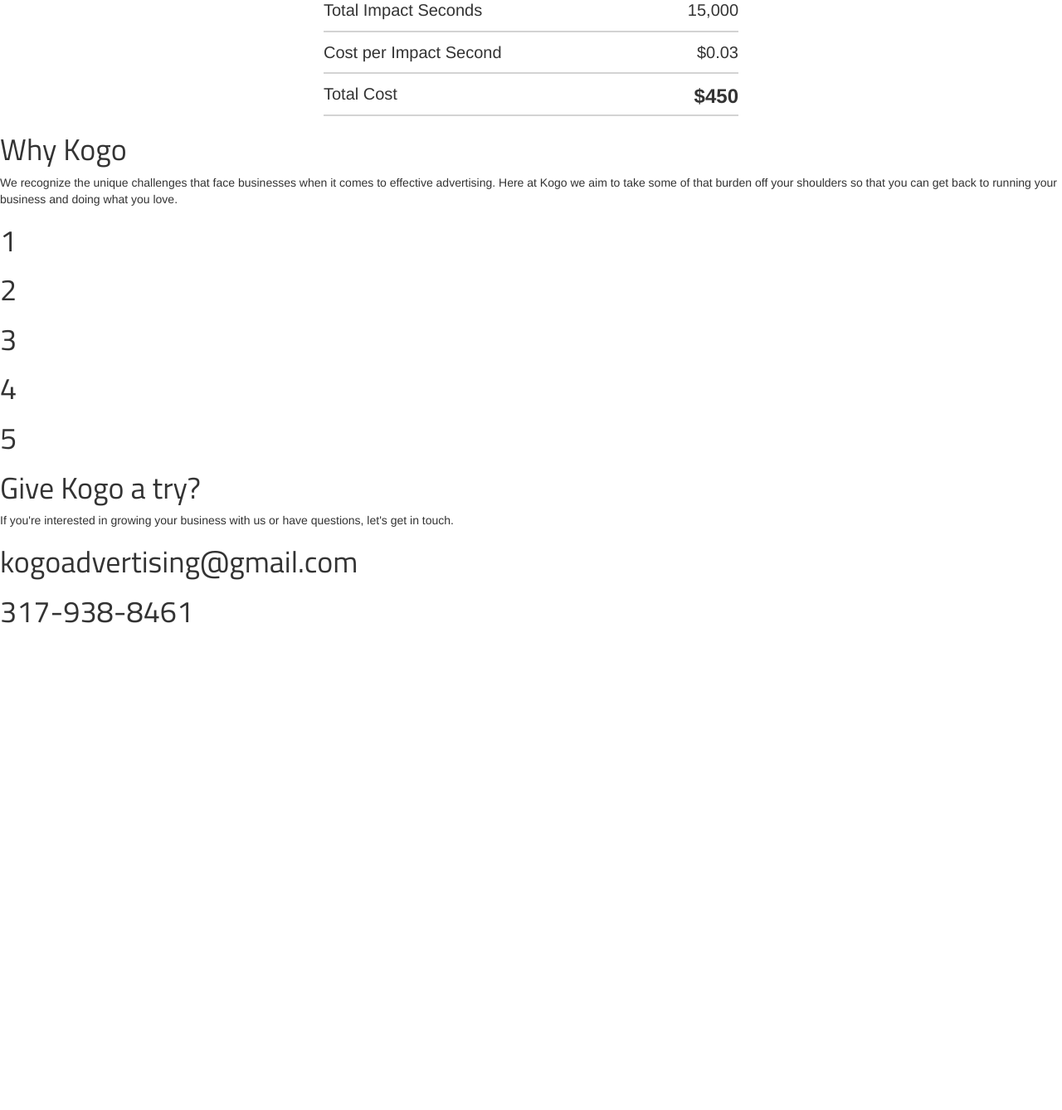
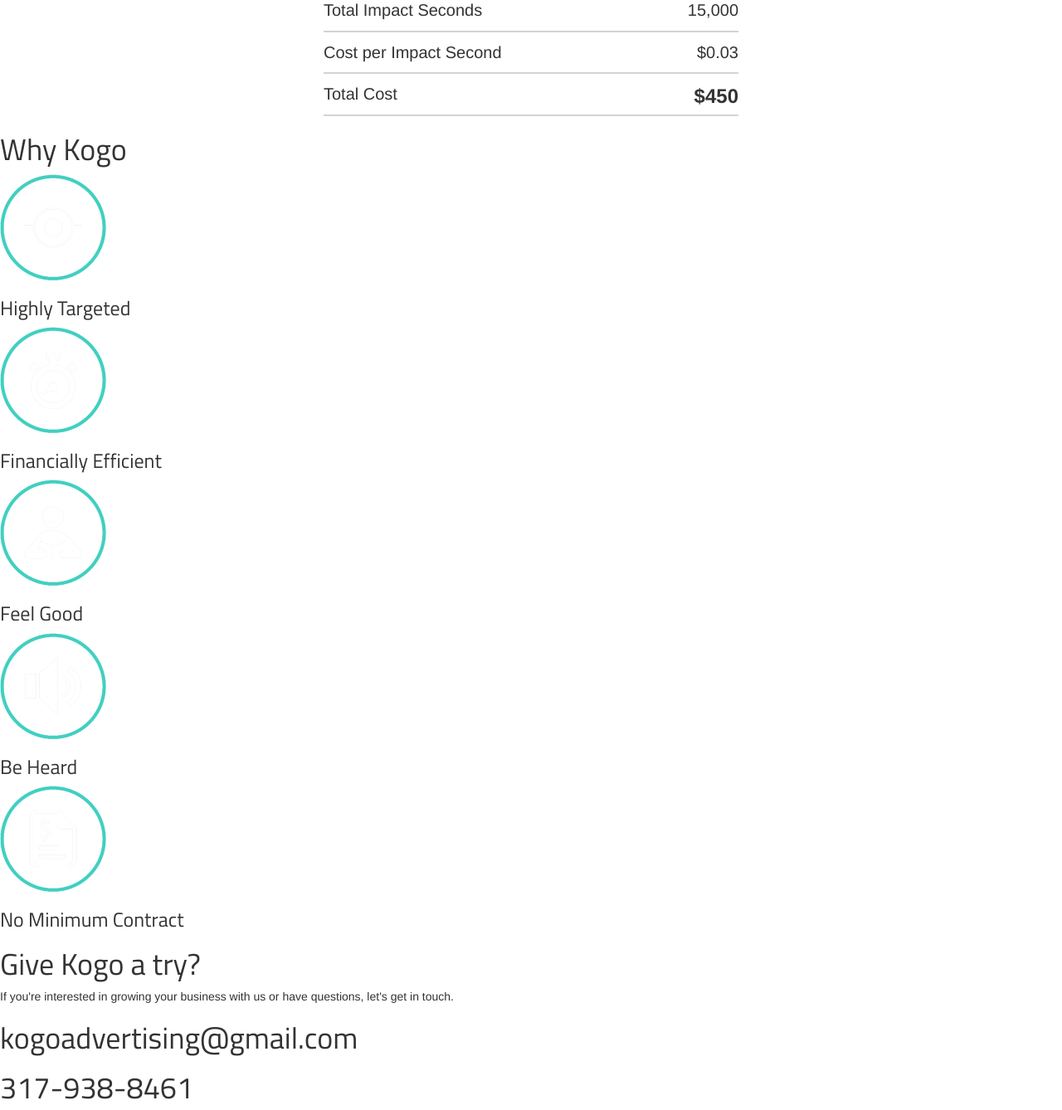
Before and after one commit to akyker20/KogoBusinesses, a Django app: page / in a window 1280 px wide. Shown: the part 2395-3733 px from the top of the page at 83% size. Before the commit the page ends 3146 px from the top, so only its background shows below. Run offline with Django 3.2, Linux system fonts and the light colour scheme; some libraries are stand-ins or nearby versions.

Commit message:
added icons

```diff
--- a/kogo/static/css/company/desktop.css
+++ b/kogo/static/css/company/desktop.css
@@ -37,9 +37,16 @@ section.intro h1, section.why-kogo h1, section.service h1 {
 	font-size: 50px;
 }
 
+p.no-border {
+	border-bottom: none;
+}
+
 div.info-container {
 	width: 1300px;
 	margin: 0px auto;
+}
+
+section.intro div.info-container {
 	overflow: auto;
 }
 
@@ -90,9 +97,33 @@ div#student-video-player {
 	float: left;
 }
 
+
+
 section.why-kogo h1 {
 	text-align: center;
 	margin-bottom: 50px;
+}
+
+section.why-kogo img {
+	width: 140px;
+}
+
+section h1 {
+	font-size: 50px;
+}
+
+section.why-kogo h1 {
+	font-size: 70px;
+	margin-bottom: 90px;
+}
+
+section.why-kogo div.icon-info, section.why-kogo p.summary {
+	font-size: 3.0em;
+	font-family: "Titillium Web",sans-serif;
+}
+
+section.why-kogo p.summary {
+	font-size: 1.8em;
 }
 
 div.service-video {
@@ -206,6 +237,10 @@ p.contact-summary {
 	width: 500px;
 }
 
+div.icon-info-container {
+	margin-top: 80px;
+}
+
 div.icons-container {
 	margin: 30px 0px;
 	overflow: auto;
@@ -214,7 +249,6 @@ div.icons-container {
 
 div.icon {
 	text-align: center;
-	width: 230px;
-	font-size: 75px;
+	width: 260px;
 	float: left;
 }
--- a/kogo/static/js/companies.js
+++ b/kogo/static/js/companies.js
@@ -11,13 +11,41 @@ $(document).ready(function(){
 		var hoverDate = new Date();
 		if(hoverDate.getTime() - lastHoverDate.getTime() > halfASecond) {
 			var data = $(this).data("id");
-			$("div.icon-info:visible").hide();
+			$("div.icon-info:visible").each(function(index) {
+        deselectImage($("div.icon[data-id=" + $(this).data("id") + "] img")[0]);
+      });
+      $("div.icon-info:visible").hide();
+
 			var infoContainerToShow = $("div.icon-info[data-id=" + data + "]");
+      var imgSelected = $(this).find("img");
+      selectImage(imgSelected[0]);
 			infoContainerToShow.fadeIn(1000);
 			lastHoverDate = hoverDate;
 		}
 	}, function() {});
 });
+
+String.prototype.splice = function( idx, rem, s ) {
+    return (this.slice(0,idx) + s + this.slice(idx + Math.abs(rem)));
+};
+
+var selectImage = function(img) {
+  if(!$(img).hasClass("selected")) {
+    var unselectedSrc = $(img).attr('src');
+    var insertIndex = unselectedSrc.indexOf(".");
+    $(img).attr('src', unselectedSrc.slice(0, insertIndex) + "S.png");
+    $(img).addClass("selected");
+  }
+};
+
+var deselectImage = function(img) {
+  if($(img).hasClass("selected")) {
+    var selectedSrc = $(img).attr('src');
+    var insertIndex = selectedSrc.indexOf(".");
+    $(img).attr('src', selectedSrc.slice(0, insertIndex-1) + ".png");
+    $(img).removeClass("selected");
+  }
+}
 
 var resetPaddingOfIntroSectionToFitBrowserHeight = function() {
 	var screenHeight = $(window).height();
@@ -36,7 +64,6 @@ var tag = document.createElement('script');
     //    after the API code downloads.
     var player;
     function onYouTubeIframeAPIReady() {
-    	alert("Hello");
       player = new YT.Player('student-video-player', {
         height: '390',
         width: '640',
--- a/kogo/templates/companies.html
+++ b/kogo/templates/companies.html
@@ -117,39 +117,56 @@
 </section>
 
 <section class="why-kogo">
+	<div class="info-container">
 		<div class="why-kogo-intro">
 			<h1>Why Kogo</h1>
-			<p class="summary">
+<!-- 			<p class="summary no-border">
 				We recognize the unique challenges that face businesses when it comes to effective advertising. Here at Kogo we aim to take some of that burden off your shoulders so that you can get back to running your business and doing what you love.
-			</p>
+			</p> -->
 		</div>
 		<div class="icon-info-container">
 			<div class="icons-container">
-				<div class="icon" data-id="1"><h1>1</h1></div>
-				<div class="icon" data-id="2"><h1>2</h1></div>
-				<div class="icon" data-id="3"><h1>3</h1></div>
-				<div class="icon" data-id="4"><h1>4</h1></div>
-				<div class="icon" data-id="5"><h1>5</h1></div>
+				<div class="icon" data-id="1">
+					<img src="{{STATIC_URL}}images/target.png">
+					<h3>Highly Targeted</h3>
+				</div>
+				<div class="icon" data-id="2">
+					<img src="{{STATIC_URL}}images/time.png">
+					<h3>Financially Efficient</h3>
+				</div>
+				<div class="icon" data-id="3">
+					<img src="{{STATIC_URL}}images/graduate.png">
+					<h3>Feel Good</h3>
+				</div>
+				<div class="icon" data-id="4">
+					<img src="{{STATIC_URL}}images/loud.png">
+					<h3>Be Heard</h3>
+				</div>
+				<div class="icon" data-id="5">
+					<img src="{{STATIC_URL}}images/contract.png">
+					<h3>No Minimum Contract</h3>
+				</div>
 			</div>
 			<div class="icon-info-container">
 				<div class="icon-info" hidden="true" data-id="1">
-					Here is some information about highly targeted advertising.
+					When you use our service, you can be sure that only college students are seeing your ads.  This means that you can tailor your ads to address your target market, and you never have to worry about missing the mark.
 				</div>
 				<div class="icon-info" hidden="true" data-id="2">
-					Here is some information about how students only pay when they see your ads.
+					We have custom-built software that keeps track of how many students have seen your ad.  This guarantees that you get your money’s worth and only pay for time that students spend watching your ads.
 				</div>
 				<div class="icon-info" hidden="true" data-id="3">
-					Here is some information about how free rides put students in a good mood.
+					When you decide to work with Kogo, you’re helping to provide an essential service, transportation, to students.  You can feel good about helping out our youth, and students feel good about getting a free ride.  Most importantly, students who feel good are much more receptive to and respond positively towards your ads. Everybody wins.
 				</div>
 				<div class="icon-info" hidden="true" data-id="4">
-					Here is some information about how we are more engaging than traditional advertising.
+					Traditional advertising media is easy to ignore and often gets lost in the background.  Our service is uniquely engaging, because we focus on the experience.  We bring your ad front and center to make sure that they can make an impact.
 				</div>
 				<div class="icon-info" hidden="true" data-id="5">
-					Here is some information about no minimum contract.
+					There is no minimum term, contract, or commitment.  You simply just purchase as many Impact Seconds as you need or want, no strings attached.
 				</div>
 			</div>
 		</div>
 	</div>
+</div>
 </section>
 
 <section class="contact-info">
```
Also changed, not shown: kogo/static/images/contract.png (added), kogo/static/images/contractS.png (added), kogo/static/images/graduate.png (added), kogo/static/images/graduateS.png (added), kogo/static/images/loud.png (added), kogo/static/images/loudS.png (added), kogo/static/images/target.png (added), kogo/static/images/targetS.png (added), kogo/static/images/time.png (added), kogo/static/images/timeS.png (added).
